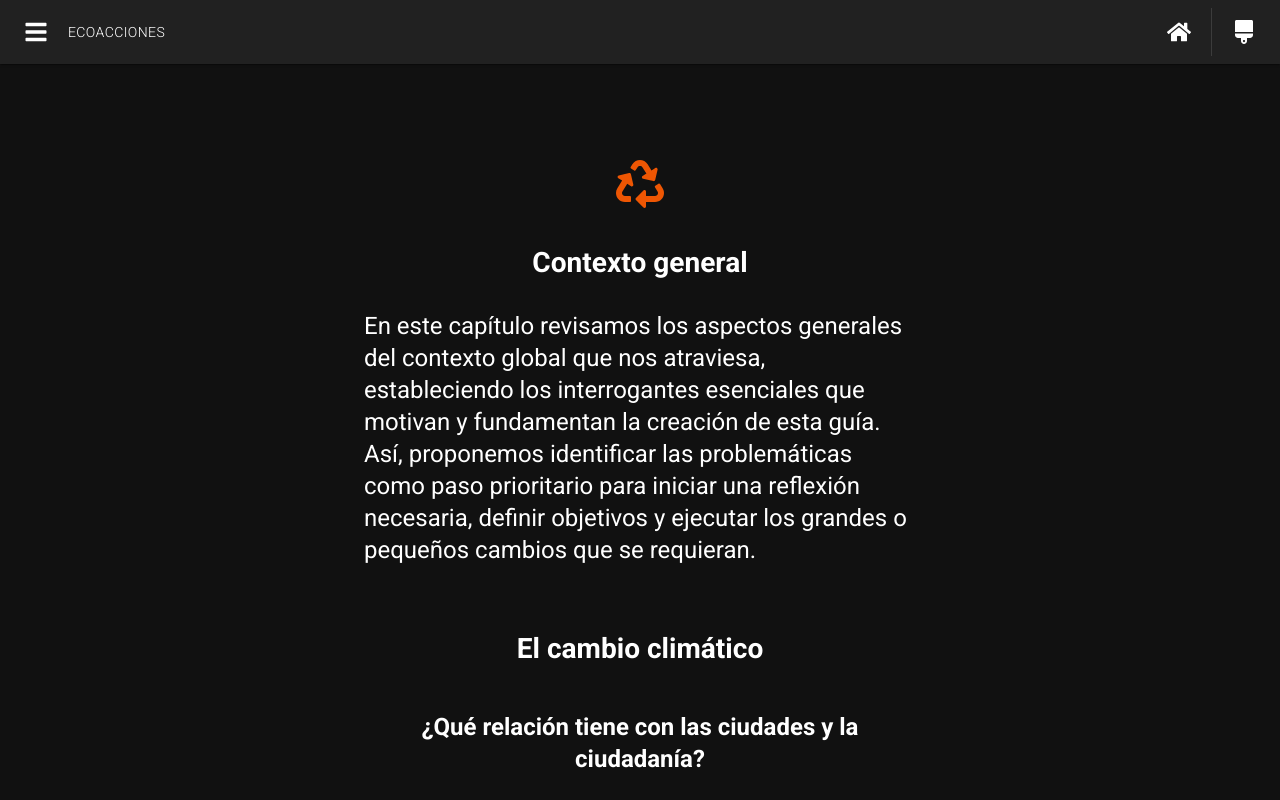
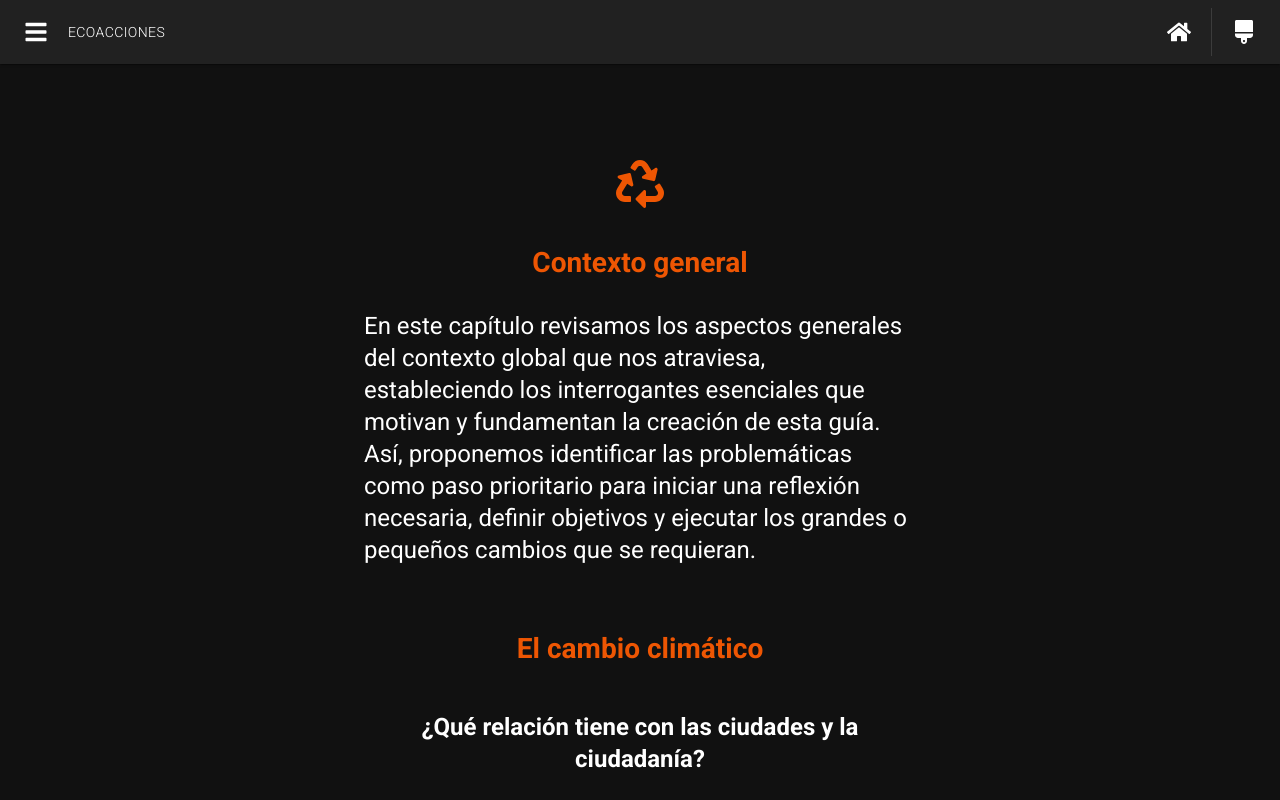
Before and after one commit to LichiBruno/Ecoacciones, a React (Create React App) app: page /page-1 in a window 1280 px wide. Shown: the top 800 px of the page. Built offline with nearby package versions, Linux system fonts and the light colour scheme.

Commit message:
minor changes

```diff
--- a/src/pages/Page1/Chapter1.js
+++ b/src/pages/Page1/Chapter1.js
@@ -14,7 +14,7 @@ function Chapter1() {
           height: "2em",
         }}
       />
-      <h3>Contexto general</h3>
+      <h3 style={orange}>Contexto general</h3>
       <p>
         En este capítulo revisamos los aspectos generales del contexto global
         que nos atraviesa, estableciendo los interrogantes esenciales que
@@ -23,7 +23,7 @@ function Chapter1() {
         reflexión necesaria, definir objetivos y ejecutar los grandes o pequeños
         cambios que se requieran.
       </p>
-      <h3>El cambio climático</h3>
+      <h3 style={orange}>El cambio climático</h3>
       <h4>¿Qué relación tiene con las ciudades y la ciudadanía?</h4>
       <p>
         La Organización de las Naciones Unidas (ONU) estima que en la actualidad
@@ -202,4 +202,8 @@ function Chapter1() {
   );
 }
 
+const orange = {
+  color: 'rgb(238, 86, 3)'
+}
+
 export default Chapter1;
```
